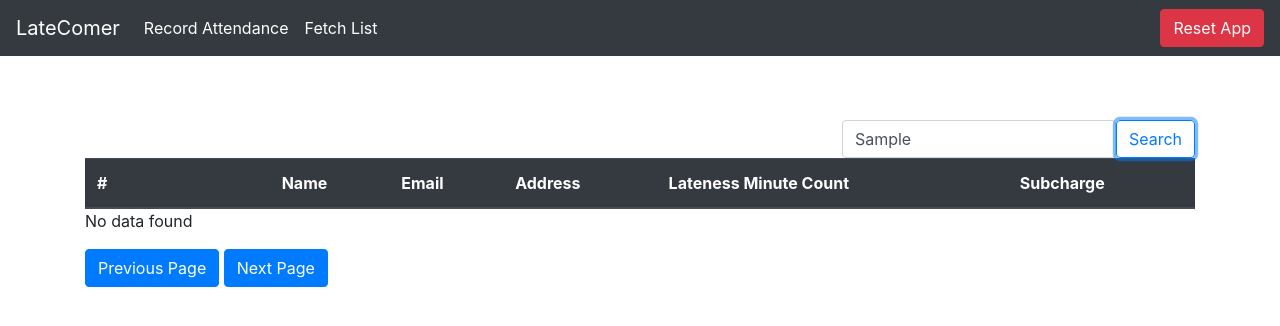
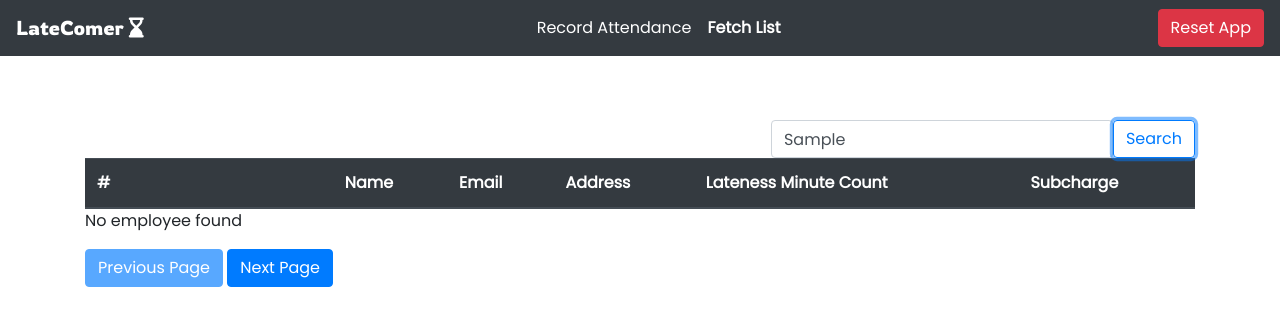
Before and after one commit to seyiogunjuyigbe/latecomer, a plain HTML site: page list.html in a window 1280 px wide. Both pictures are taken after typing "Sample" into the empty fields and a click on the button "Search". Drawn offline with nearby package versions, Linux system fonts and the light colour scheme.

Commit message:
search fixed

```diff
--- a/assets/css/style.css
+++ b/assets/css/style.css
@@ -1,3 +1,12 @@
+body{
+    font-family: 'Poppins', sans-serif;
+}
+h1,h2,h3,h4,h5{
+    font-family: 'Montserrat', sans-serif;
+}
+.navbar-brand{
+    font-family: 'Rowdies', cursive;
+}
 #form{
     width: 30%;
     margin:  5% auto;
@@ -8,3 +17,8 @@
 .nav-link,.navbar-brand{
     color:#fff !important;
 }
+.active{
+    font-weight:bold;
+    text-emphasis: emphasis after;
+    color:aqua !important;
+}
--- a/assets/js/index.js
+++ b/assets/js/index.js
@@ -7,7 +7,7 @@
     // store new employee details to localstorage
     var currentData;
     if(localStorage.getItem('data') !== null) {
-        if (currentData.length == 0 || currentData == "" || currentData == null|| currentData == undefined){
+        if (currentData == null|| currentData == undefined || currentData == "" || currentData.length == 0){
         localStorage.setItem('data', "[]")
         currentData = "[]";
 
--- a/assets/js/list.js
+++ b/assets/js/list.js
@@ -22,13 +22,11 @@ const compare_qty = (a, b) =>{
 var prevBtn = document.querySelector('#prev');
 var nextBtn = document.querySelector('#next');
 
-
-window.onload = () =>{
-var arr = sortAndCount(0);
-console.log({arr})
-var tr = ""
 const appendTr = (arr,tr) =>{
-  arr.forEach(x=>{
+        if(arr == undefined || arr.length == 0){
+                return false
+        } else{
+              arr.forEach(x=>{
 tr+=`
         <tr>
             <th scope="row">${arr.indexOf(x)+1}</th>
@@ -40,12 +38,22 @@ tr+=`
           </tr>`
 });
 return tr;
+        }
+
 }
+window.onload = () =>{
+        try{
+               var arr = sortAndCount(0);
+        } catch(err){
+                console.log(err.message)
+        }
+
+var tr = ""
 tr = appendTr(arr,tr);
-if(tr.length==0) tr = "No data found"
+if(!tr || tr.length==0) tr = "No data found"
 
 document.querySelector('tbody').innerHTML = tr
-// prevBtn.setAttribute('disabled',true)
+prevBtn.setAttribute('disabled',true)
 
 }
 const paginate = (e)=>{
@@ -63,16 +71,27 @@ const reset = ()=>{
     }
 
 //     search
-    const search = (text)=>{
-var found = data.find((x)=>{
-        return x.name.toLowerCase().indexOf(text.toLowerCase()) !== -1
-    });
-    var result = appendTr(found,tr="");
-    if(result.length==0) result = "No employee found"
+    const search = async (text)=>{
+            if(text == undefined || text == ""){
+                alert('Please enter employee search name')
+                return false;
+            }
+            try {
+                var found = await data.filter((x)=>{
+                  return x.name.toLowerCase().indexOf(text.toLowerCase()) !== -1
+                        });
+            } catch (error) {
+                  return false
+            }
+
+    var result;
+    if(found) {console.log({found});result = appendTr(found,tr="");}
+    else result = "No employee found"
+    if(!result || result.length==0) result = "No employee found"
 
     document.querySelector('tbody').innerHTML = result
     }
 var searchBtn = document.getElementById('searchBtn')
 searchBtn.addEventListener('click',()=>{
         search(document.querySelector('#searchText').value)
-})
+});
--- a/list.html
+++ b/list.html
@@ -10,20 +10,21 @@
     <script src="./assets/js/popper.min.js"></script>
     <script src="https://stackpath.bootstrapcdn.com/bootstrap/4.5.0/js/bootstrap.min.js"></script>
     <link rel="stylesheet" type="text/css" href="https://stackpath.bootstrapcdn.com/bootstrap/4.5.0/css/bootstrap.min.css">
+    <script src="https://kit.fontawesome.com/b2d9357a8e.js" crossorigin="anonymous"></script>
+    <link href="https://fonts.googleapis.com/css2?family=Montserrat&family=Poppins&family=Rowdies&display=swap" rel="stylesheet">
     <link rel="stylesheet" href="./assets/css/style.css">
-    <script src="./assets/js/list.js"></script>
 
 
 </head>
 <body>
   <nav class="navbar navbar-expand-sm navbar-light bg-dark">
-    <a class="navbar-brand" href="index.html">LateComer</a>
+    <a class="navbar-brand" href="index.html">LateComer <i class="fas fa-hourglass-end"></i></a>
     <button class="navbar-toggler" type="button" data-toggle="collapse" data-target="#navbarSupportedContent" aria-controls="navbarSupportedContent" aria-expanded="false" aria-label="Toggle navigation">
       <span class="navbar-toggler-icon"></span>
     </button>
 
     <div class="collapse navbar-collapse nav-right" id="navbarSupportedContent">
-      <ul class="navbar-nav mr-auto">
+      <ul class="navbar-nav mx-auto">
         <li class="nav-item">
           <a class="nav-link" href="index.html">Record Attendance <span class="sr-only">(current)</span></a>
         </li>
@@ -63,5 +64,7 @@
 
       </div>
       </div>
-</body>
+    <script src="./assets/js/list.js"></script>
+
+    </body>
 </html>
```
Also changed, not shown: index.html (+5 -2 lines).
